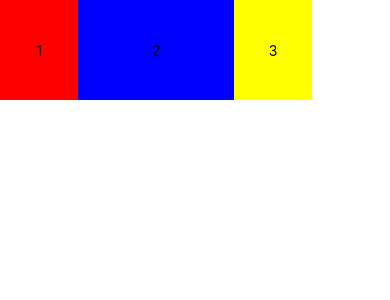
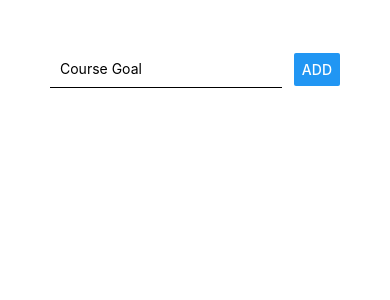
Before and after one commit to awsk1994/React_Native_Test, a React Native app in the folder newProject1/: screen / in a window 390 px wide. Shown: the top 300 px of the page. Built offline with nearby package versions, Linux system fonts and the light colour scheme.

Commit message:
Completed 26. Inline Styles & StyleSheet Objects

```diff
--- a/newProject1/App.js
+++ b/newProject1/App.js
@@ -1,18 +1,33 @@
+import { StatusBar } from 'expo-status-bar';
 import React from 'react';
 import { StyleSheet, Text, View, Button, TextInput } from 'react-native';
 
 export default function App() {
   return (
-    <View style={{flexDirection: 'row', width: '80%', height: 100}}>
-      <View style={{backgroundColor: 'red', flex: 1, justifyContent: 'center', alignItems: 'center'}}>
-        <Text>1</Text>
-      </View>
-      <View style={{backgroundColor: 'blue', flex: 2, justifyContent: 'center', alignItems: 'center'}}>
-        <Text>2</Text>
-      </View>
-      <View style={{backgroundColor: 'yellow', flex: 1, justifyContent: 'center', alignItems: 'center'}}>
-        <Text>3</Text>
+    <View style={styles.screen}>
+      <View style={styles.inputContainer}>
+        <TextInput
+          placeholder="Course Goal"
+          style={styles.textInput} />
+        <Button title="ADD" />
       </View>
     </View>
   );
 }
+
+const styles = StyleSheet.create({
+  screen: { // 'screen'' can be any name.
+    padding: 50
+  },
+  inputContainer: {
+    flexDirection: 'row',
+    justifyContent: 'space-between',
+    alignItems: 'center'
+  },
+  textInput: {
+    width: '80%',
+    borderBottomColor: 'black',
+    borderBottomWidth: 1,
+    padding: 10
+  }
+})
```
Also changed, not shown: 1 other file (tests, documents, lock files or other folders).
